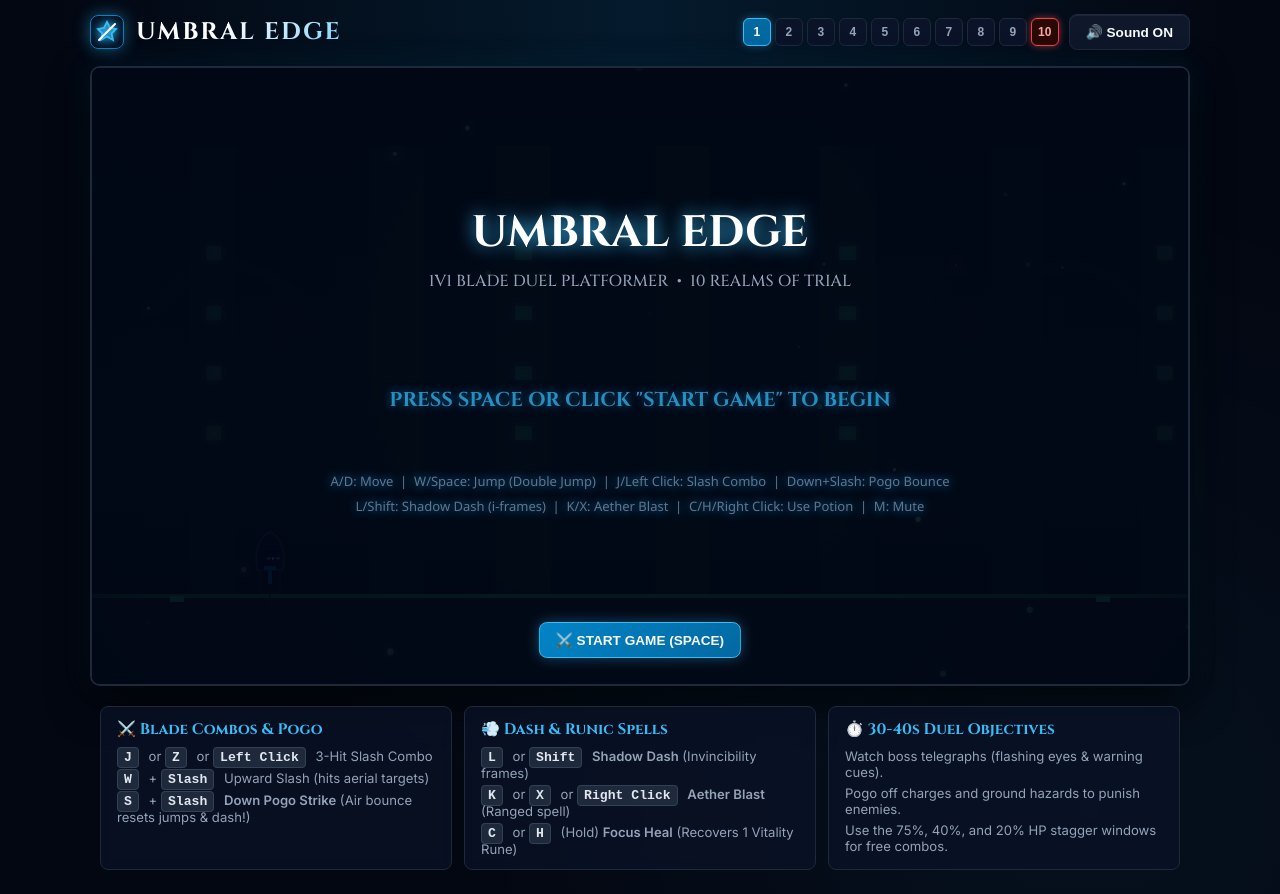
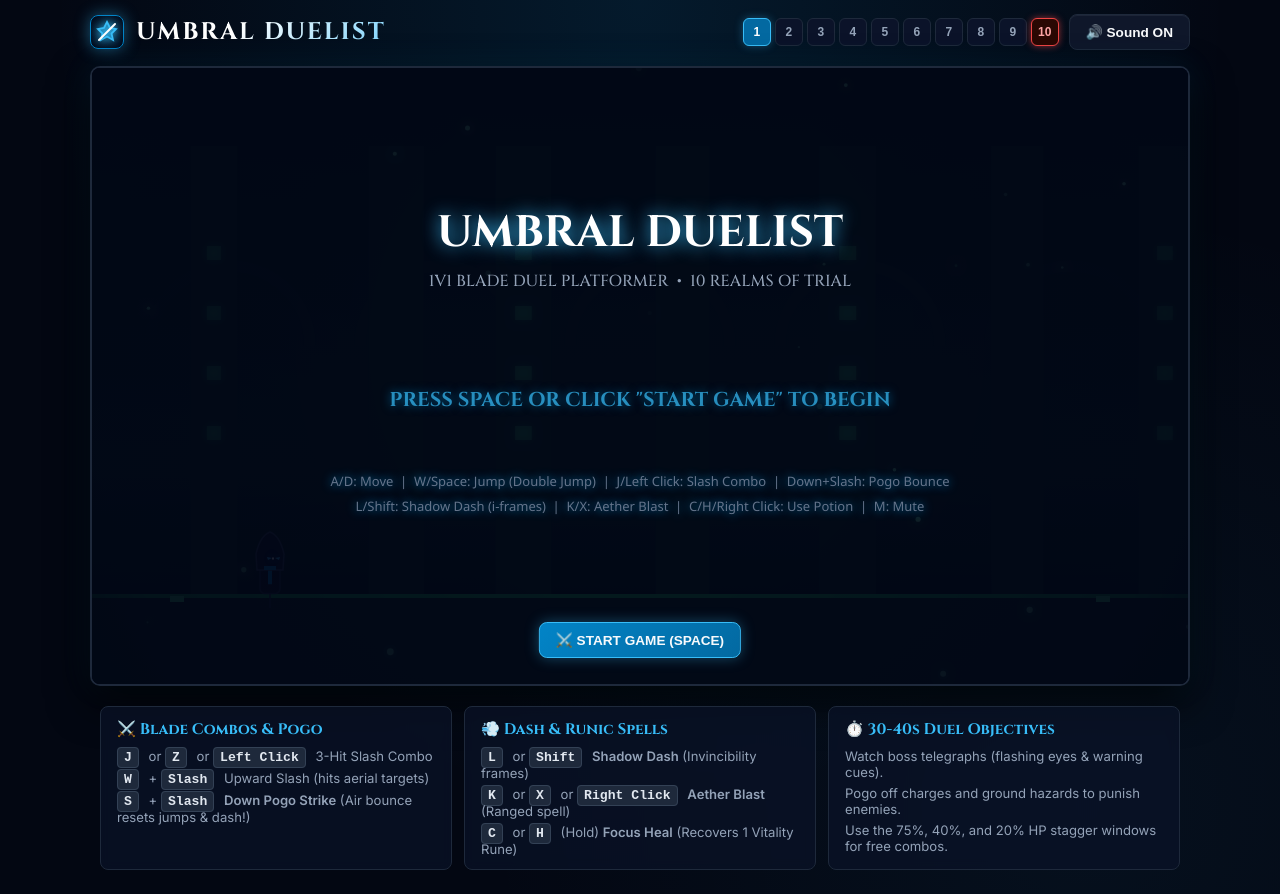
Before and after one commit to AakashR-exe/Mini-Knight-Game, a plain HTML site: page index.html in a window 1280 px wide. Drawn offline with Linux system fonts and the light colour scheme; animation ran at ten frames a second.

Commit message:
Rename game and deploy with GitHub Pages
Co-authored-by: Copilot <223556219+Copilot@users.noreply.github.com>

```diff
--- a/index.html
+++ b/index.html
@@ -3,7 +3,7 @@
 <head>
     <meta charset="UTF-8">
     <meta name="viewport" content="width=device-width, initial-scale=1.0, user-scalable=no">
-    <title>Umbral Edge | 1v1 Blade Duel Platformer</title>
+    <title>Umbral Duelist | 1v1 Boss Duel Platformer</title>
     <link rel="stylesheet" href="style.css">
 </head>
 <body>
@@ -15,7 +15,7 @@
                     <line x1="4" y1="20" x2="20" y2="4" stroke="#ffffff" stroke-width="2" stroke-linecap="round"/>
                 </svg>
             </div>
-            <h1>UMBRAL EDGE</h1>
+            <h1>UMBRAL DUELIST</h1>
         </div>
 
         <div class="header-actions">
--- a/src/game.js
+++ b/src/game.js
@@ -821,7 +821,7 @@ class GameEngine {
             this.ctx.fillStyle = '#ffffff';
             this.ctx.shadowColor = '#38bdf8';
             this.ctx.shadowBlur = 18;
-            this.ctx.fillText('UMBRAL EDGE', this.width / 2, 180);
+            this.ctx.fillText('UMBRAL DUELIST', this.width / 2, 180);
 
             this.ctx.font = '16px "Cinzel", sans-serif';
             this.ctx.fillStyle = '#94a3b8';
```
Also changed, not shown: 2 other files.
